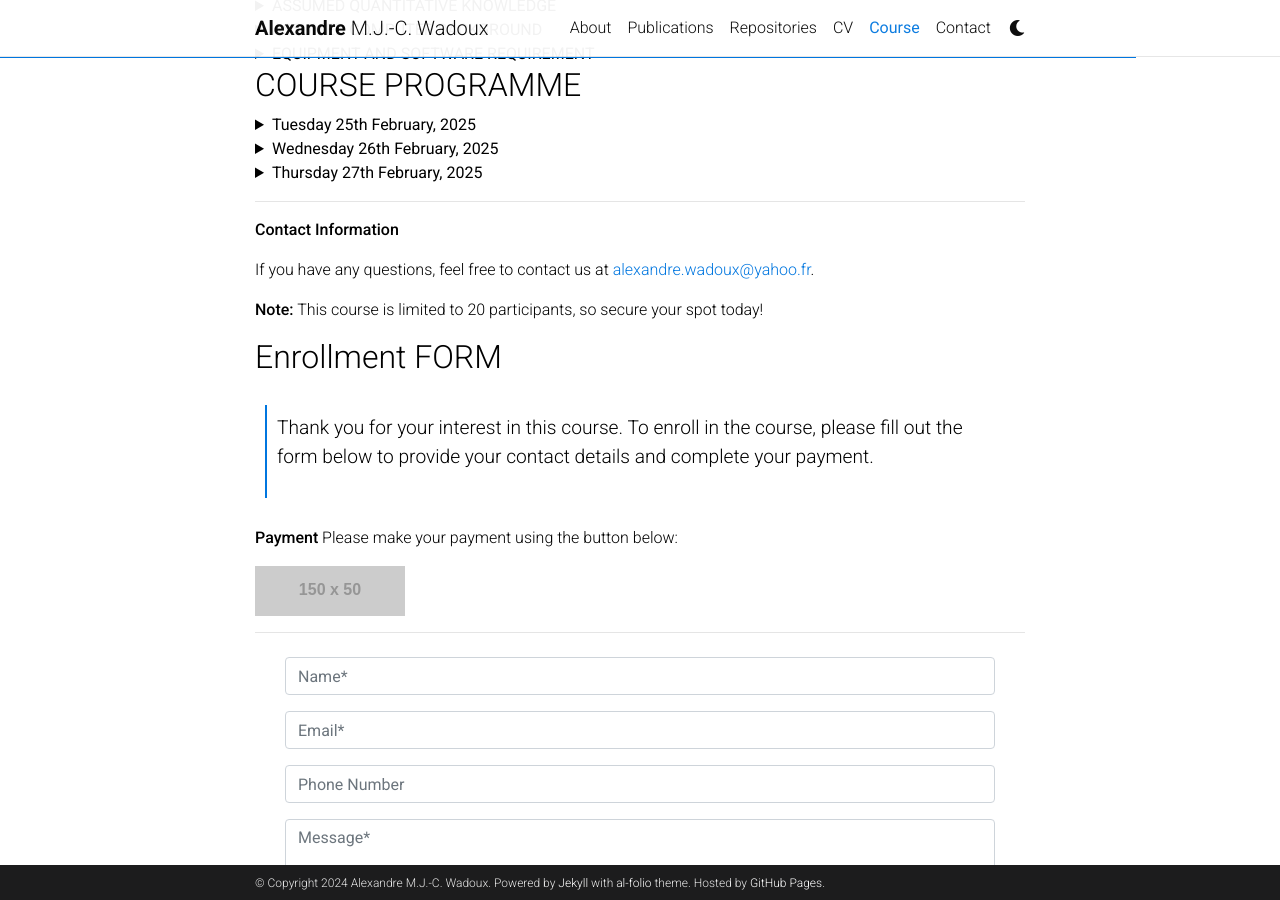
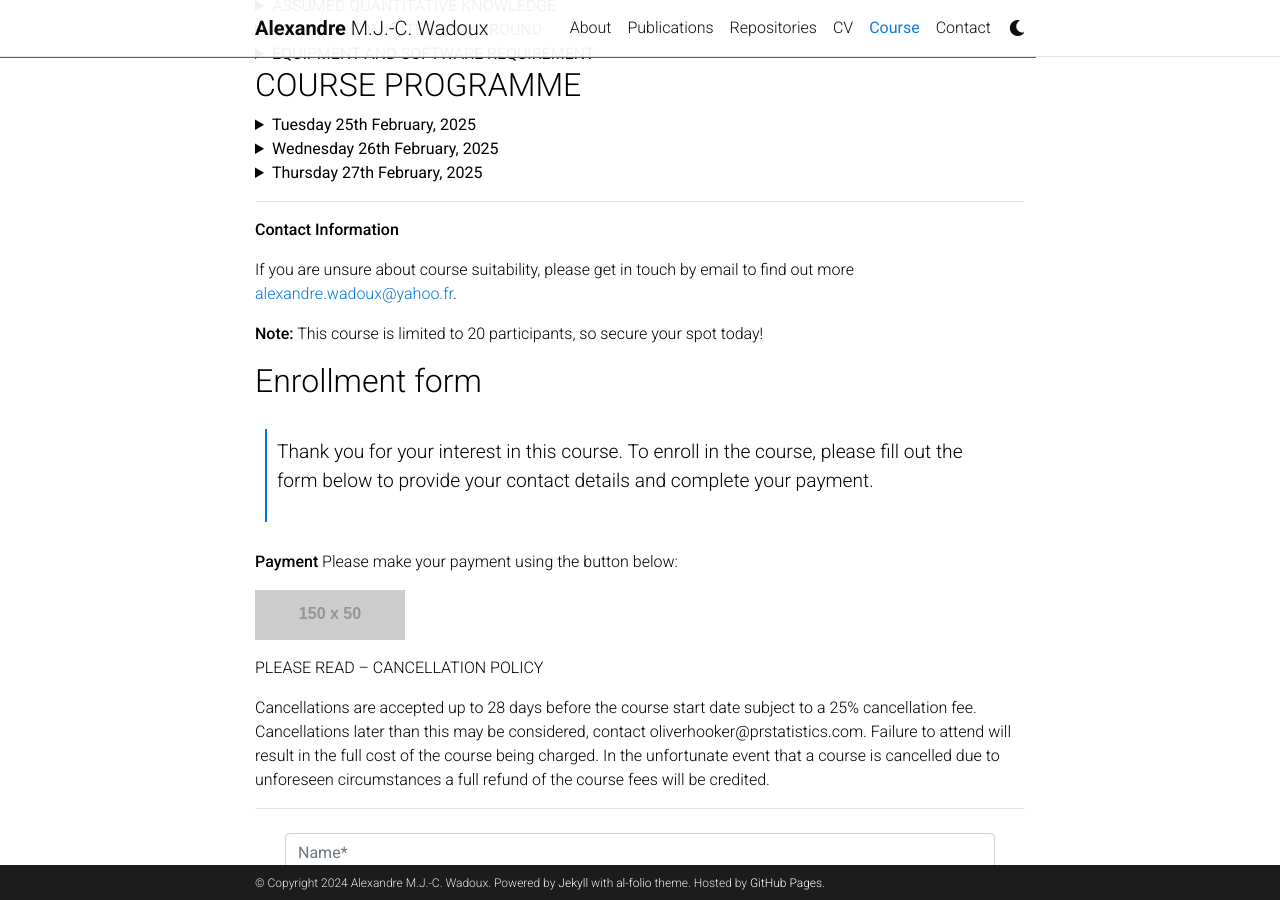
Before and after one commit to AlexandreWadoux/AlexandreWadoux.github.io, a Jekyll site: the page built from _pages/Course_spectroscopy_with_R.md, in a window 1280 px wide and 900 px high, scrolled down 1615 px. Built offline with Jekyll 4.4.1, drawn with Linux system fonts in a browser that asks for light colours; comment, search, counter and statistics services are not loaded; a style sheet for code colours, icons or effects is not loaded.

Commit message:
Update Course_spectroscopy_with_R.md

```diff
--- a/_pages/Course_spectroscopy_with_R.md
+++ b/_pages/Course_spectroscopy_with_R.md
@@ -10,10 +10,9 @@
 ----
 # ONLINE COURSE – **Quantitative analysis of infrared spectroscopy data for soil and plant sciences** - This course will be delivered live
 
-$${\color{Event Date}}$$
 **Tuesday, February 25th, 2025**
 
-![THE gif](AlexandreWadoux.github.io/assets/img/myGIF_course.gif)
+![GIF](./assets/img/myGIF_course.gif)
 
 ## COURSE FORMAT
 This is a  'LIVE COURSE' – the instructor will be delivering lectures and coaching attendees through the accompanying computer practical's via video link, a good internet connection is essential.
@@ -152,11 +151,11 @@
 
 **Contact Information**
 
-If you have any questions, feel free to contact us at [alexandre.wadoux@yahoo.fr](mailto:alexandre.wadoux@yahoo.fr).
+If you are unsure about course suitability, please get in touch by email to find out more [alexandre.wadoux@yahoo.fr](mailto:alexandre.wadoux@yahoo.fr).
 
 **Note:** This course is limited to 20 participants, so secure your spot today!
 
-## Enrollment FORM
+## Enrollment form
 
 > Thank you for your interest in this course. To enroll in the course, please fill out the form below to provide your contact details and complete your payment.
 
@@ -165,6 +164,8 @@
 
 [![Pay Now](https://via.placeholder.com/150x50?text=Pay+Now)](https://www.nature.com/articles/s41598-021-85639-y)
 
+PLEASE READ – CANCELLATION POLICY
 
+Cancellations are accepted up to 28 days before the course start date subject to a 25% cancellation fee. Cancellations later than this may be considered, contact oliverhooker@prstatistics.com. Failure to attend will result in the full cost of the course being charged. In the unfortunate event that a course is cancelled due to unforeseen circumstances a full refund of the course fees will be credited.
 
 ---
```
